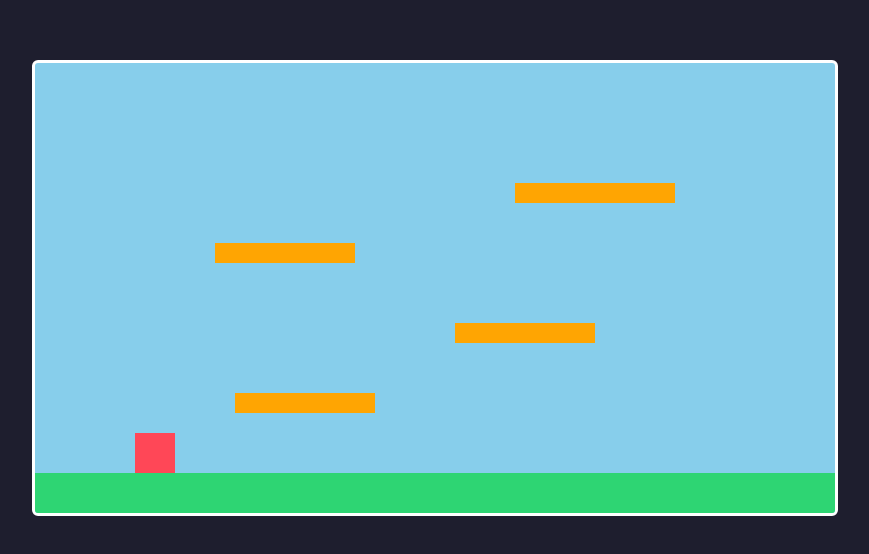
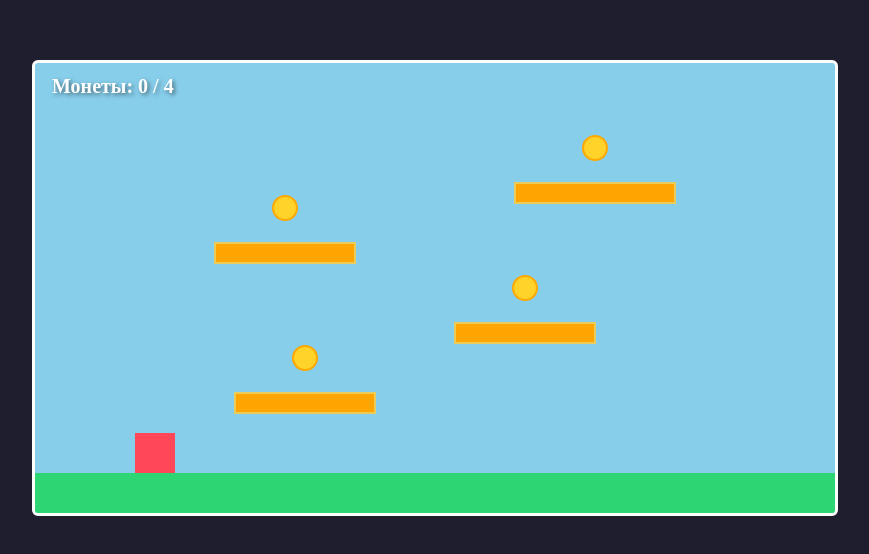
Before and after one commit to Myopcd/js-platformer-game, a plain HTML site: page index.html in a window 1280 px wide. Shown: the part 112-666 px from the top of the page, without its empty margins (205-1074 px from the left). Drawn offline with Linux system fonts and the light colour scheme.

Commit message:
feat: add collectible coins and HUD score counter

```diff
--- a/index.html
+++ b/index.html
@@ -7,7 +7,10 @@
     <link rel="stylesheet" href="style.css">
 </head>
 <body>
+    <div class="game-container">
+        <div id="scoreBoard">Монеты: 0 / 4</div>
     <canvas id="gameCanvas" width="800" height="450"></canvas>
+    </div>
     <script type="module" src="js/main.js"></script>
 </body>
 </html>
--- a/js/level.js
+++ b/js/level.js
@@ -4,15 +4,42 @@ export class Level {
             { x: 200, y: 330, width: 140, height: 20},
             { x: 420, y: 260, width: 140, height: 20},
             { x: 180, y: 180, width: 140, height: 20},
-            { x: 480, y: 120, width: 160, height: 20},
+            { x: 480, y: 120, width: 160, height: 20}
         ];
+
+        this.coins = [
+            { x:270, y: 295, radius: 12, collected: false },
+            { x:490, y: 225, radius: 12, collected: false },
+            { x:250, y: 145, radius: 12, collected: false },
+            { x:560, y: 85, radius: 12, collected: false }
+        ]
     }
 
     draw(ctx) {
+        // Отрисовка платформ
         ctx.fillStyle = '#ffa502';
+        ctx.strokeStyle = '#eccc58';
+        ctx.lineWidth = 2;
+
+
         for (const platform of this.platforms) {
             ctx.fillRect(platform.x, platform.y, platform.width, platform.height );
+            ctx.strokeRect(platform.x, platform.y, platform.width, platform.height);
         }
 
+        // Отрисовка несобранных монеток
+        for (const coin of this.coins) {
+            if (!coin.collected) {
+                ctx.beginPath();
+                ctx.arc(coin.x, coin.y, coin.radius, 0, Math.PI * 2);
+                ctx.fillStyle = '#ffd32a';
+                ctx.fill();
+                ctx.strokeStyle = "#ffa801";
+                ctx.lineWidth = 2;
+                ctx.stroke();
+                ctx.closePath();
+
+            }
+        }
     }
 }
--- a/js/main.js
+++ b/js/main.js
@@ -3,10 +3,12 @@ import { Level } from './level.js';
 
 const canvas = document.getElementById('gameCanvas');
 const ctx = canvas.getContext('2d');
+const scoreBoard = document.getElementById('scoreBoard');
 
 const player = new Player(100, 200);
 const level = new Level();
 let keys = {};
+let score = 0;
 
 window.addEventListener('keydown', (e) => {
     if (['Space', 'ArrowUp', 'ArrowDown', 'ArrowLeft', 'ArrowRight'].includes(e.code)) {
@@ -23,6 +25,20 @@ window.addEventListener('blur', () => {
     keys = {};
 });
 
+function checkCoins() {
+    for (const coin of level.coins) {
+        if (!coin.collected) {
+        // Проверка пересечения квадрата игрока и квадрата вокруг монетки
+        const hitX = player.x < coin.x + coin.radius && player.x + player.width > coin.x - coin.radius;
+        const hitY = player.y < coin.y + coin.radius && player.y + player.height > coin.y - coin.radius;
+          if (hitX && hitY) {
+              coin.collected = true;
+              score += 1;
+              scoreBoard.textContent = `Монеты: ${score} / ${level.coins.length}`;
+          }
+        }
+    }
+}
 function gameloop() {
     ctx.clearRect(0, 0, canvas.width, canvas.height);
 
@@ -32,6 +48,7 @@ function gameloop() {
 
     level.draw(ctx);
     player.update(keys, canvas.width, canvas.height, level.platforms);
+    checkCoins();
     player.draw(ctx);
 
     requestAnimationFrame(gameloop);
--- a/style.css
+++ b/style.css
@@ -12,8 +12,25 @@ body {
     height: 100vh;
 }
 
+.game-container {
+    position: relative;
+}
+
+#scoreBoard {
+    position: absolute;
+    top:15px;
+    left: 20px;
+    color: #ffffff;
+    font-size: 20px;
+    font-weight: bold;
+    text-shadow: 2px 2px 4px rgba(0, 0, 0, 0.5);
+    pointer-events: none;
+}
+
+
 canvas {
     background-color: #87ceeb;
     border: 3px solid #ffffff;
     border-radius: 6px;
+    display: block;
 }
```
